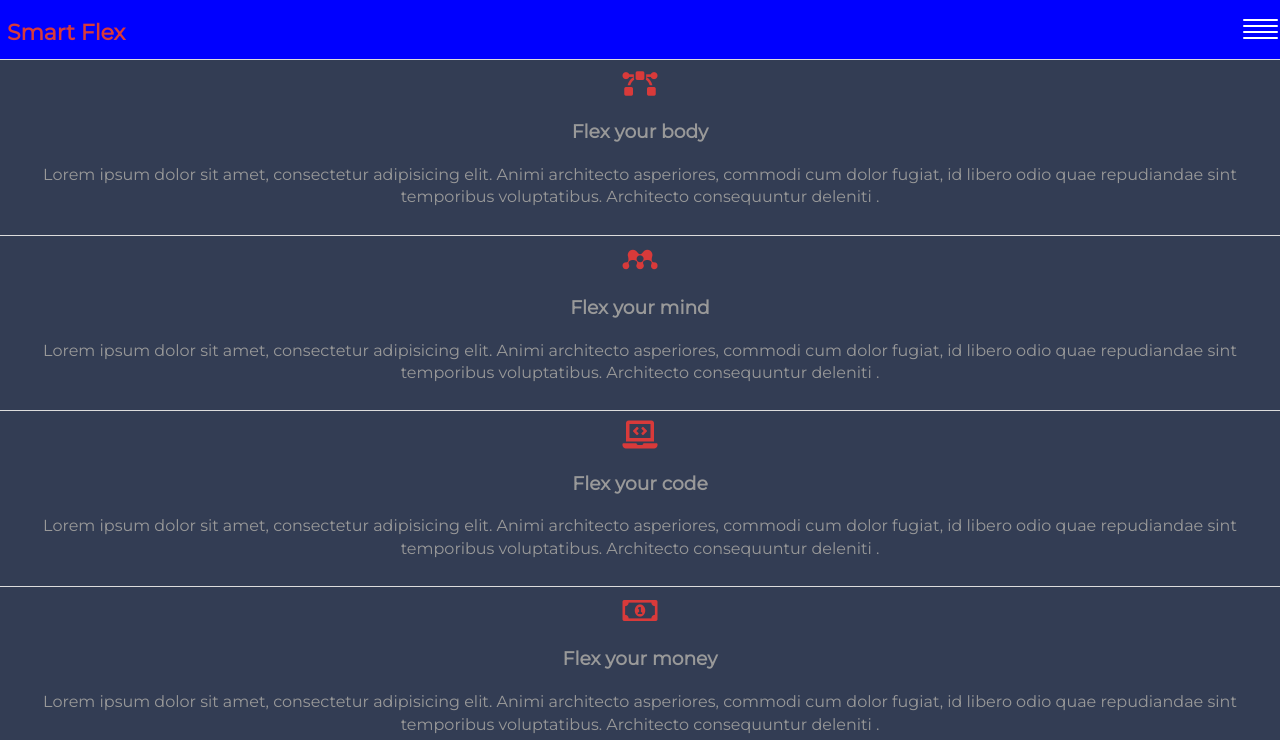
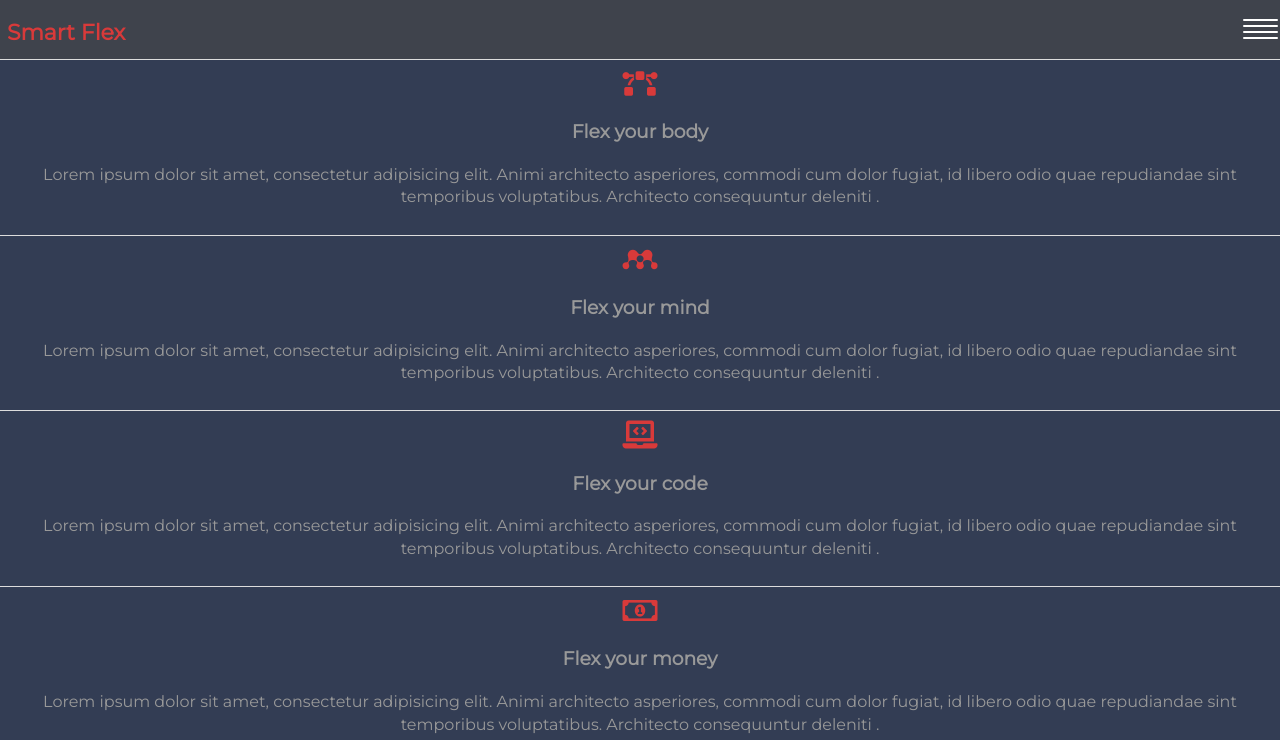
Before and after one commit to Danilovesovic/flex-gulp-win-mac, a website: page index.html in a window 1280 px wide. Shown: the top 740 px of the page. Drawn offline with Linux system fonts and the light colour scheme.

Commit message:
back header from windows

```diff
--- a/css/partials/_mobil.sass
+++ b/css/partials/_mobil.sass
@@ -1,6 +1,6 @@
 @media (min-width: 365px)
   header
-    background-color: red
+    background-color: $header-color
     position: relative
     .container
       display: flex
```
Also changed, not shown: style/style.css, 1 other file.
